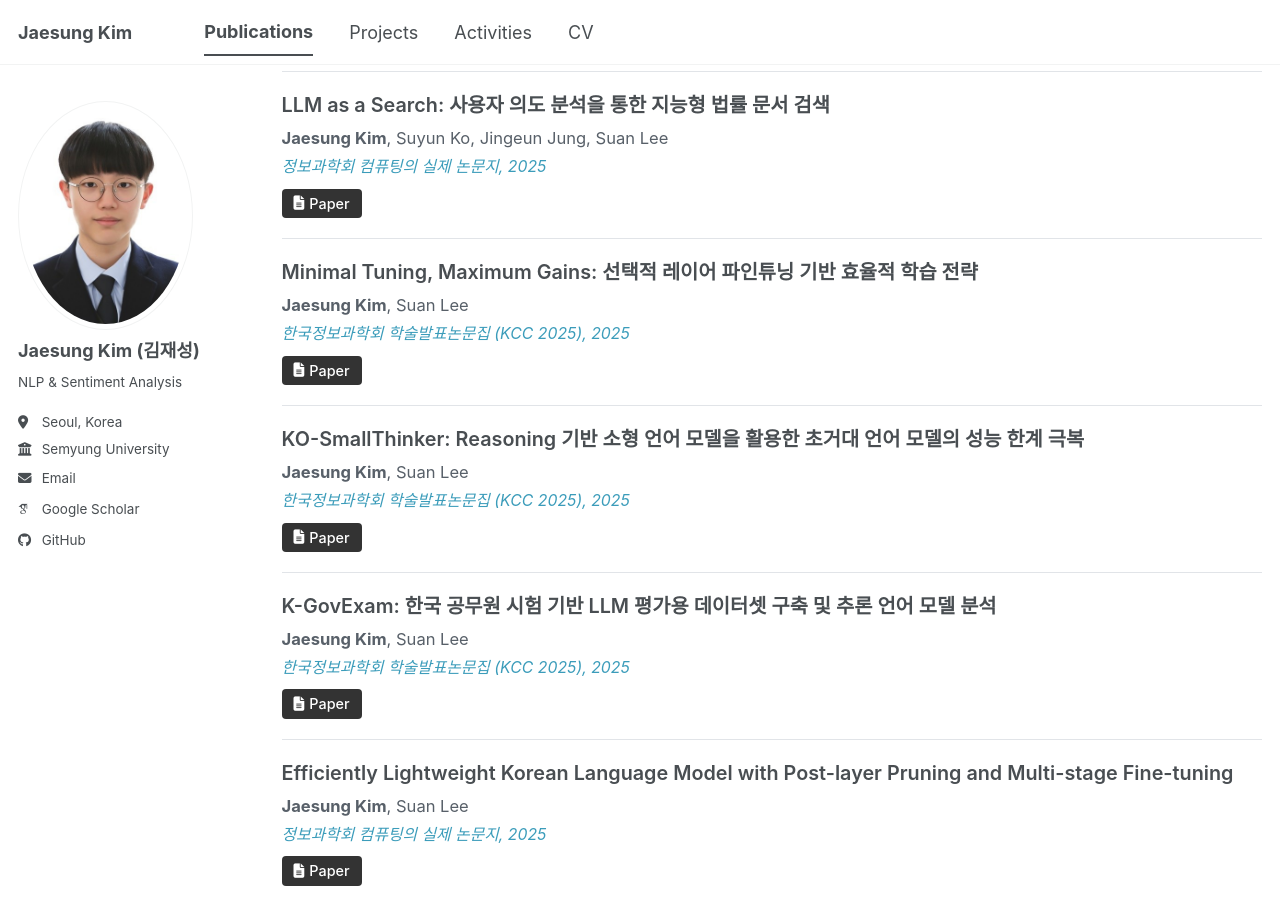
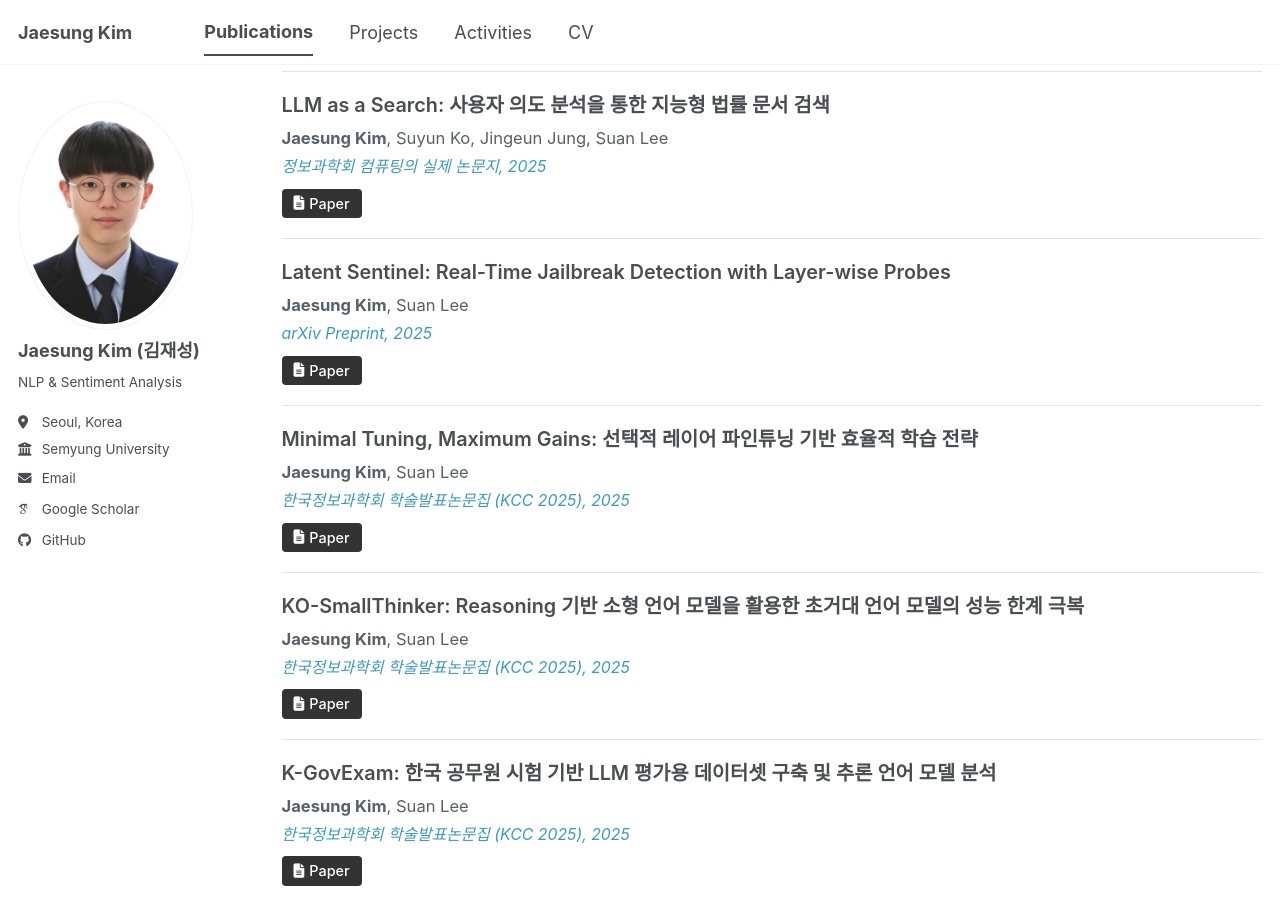
Before and after one commit to thisiskorea/CV, a Jekyll site: the page built from _pages/publications.html, in a window 1280 px wide and 900 px high, scrolled down 1104 px. Built offline with Jekyll 4.4.1, drawn with Linux system fonts in a browser that asks for light colours; some web fonts are replaced; a script bundle is joined from its source files by our own code; library files that are not in the unit come from our copies.

Commit message:
Add Latent Sentinel paper (arXiv 2025)
https://claude.ai/code/session_01CU9SVkWVuVsgHzfbJU88mX

```diff
--- /dev/null
+++ b/_publications/2025-07-04-latent-sentinel.md
@@ -0,0 +1,42 @@
+---
+title: "Latent Sentinel: Real-Time Jailbreak Detection with Layer-wise Probes"
+collection: publications
+category: manuscripts
+permalink: /publication/2025-latent-sentinel
+date: 2025-07-04
+venue: 'arXiv Preprint'
+citation_authors: '<strong>Jaesung Kim</strong>, Suan Lee'
+paperurl: ''
+excerpt: ''
+---
+
+<link rel="stylesheet" href="/CV/assets/css/pub-detail.css">
+
+<div class="arxiv-wrap">
+  <div class="arxiv-sidebar">
+    <span class="arxiv-label">Authors</span>
+    <span class="arxiv-value"><strong>Jaesung Kim</strong>, Suan Lee</span>
+
+    <span class="arxiv-label">Published</span>
+    <span class="arxiv-value">2025</span>
+
+    <span class="arxiv-label">Venue</span>
+    <span class="arxiv-value">arXiv<br><span style="font-size:0.88em;color:#888;">Preprint</span></span>
+  </div>
+
+  <div class="arxiv-main">
+    <div class="arxiv-section-title">Abstract</div>
+    <div class="arxiv-abstract">
+      We propose Latent Sentinel, a real-time jailbreak detection framework that leverages layer-wise probing classifiers to identify adversarial prompts in large language models. By monitoring the internal representations at each transformer layer, Latent Sentinel detects jailbreak attempts before the model generates harmful outputs. Our approach achieves high detection accuracy with minimal latency overhead, enabling practical deployment for LLM safety without modifying the underlying model architecture.
+    </div>
+
+    <div class="arxiv-section-title">Keywords</div>
+    <div class="arxiv-keywords">
+      <span>Jailbreak Detection</span>
+      <span>LLM Safety</span>
+      <span>Layer-wise Probing</span>
+      <span>Real-Time Detection</span>
+      <span>Representation Analysis</span>
+    </div>
+  </div>
+</div>
```
Also changed, not shown: _pages/about.md (+5 -0 lines).
